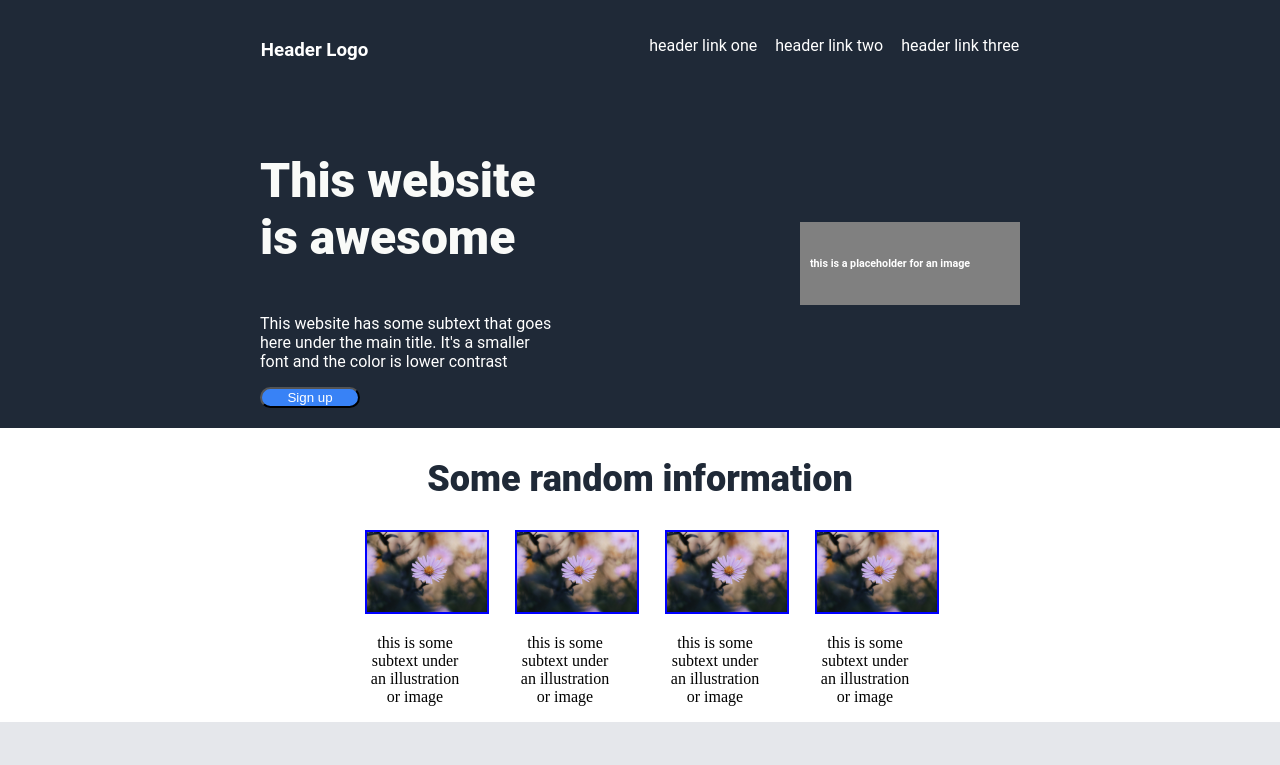
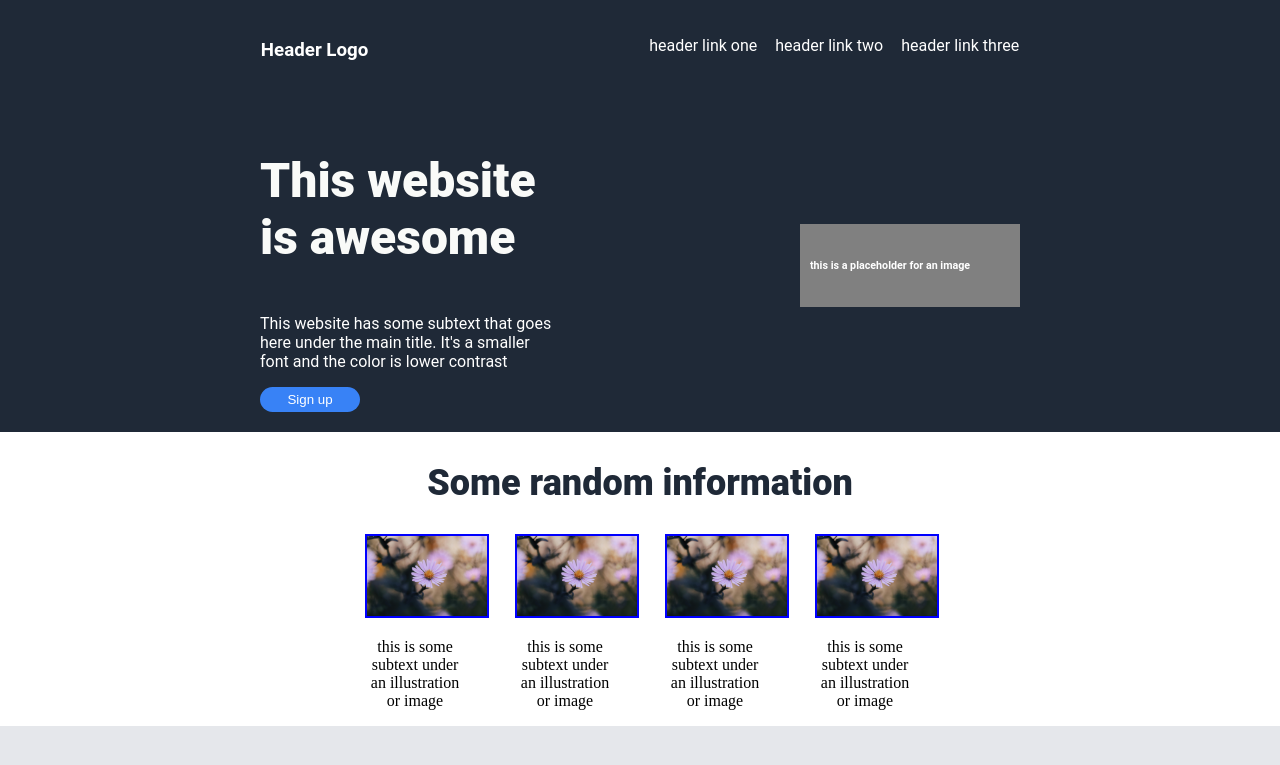
Before and after one commit to JetLaHEHE/landing-page, a plain HTML site: page index.html in a window 1280 px wide. Shown: the top 765 px of the page. Drawn offline with Linux system fonts and the light colour scheme.

Commit message:
Finished content button border color

```diff
--- a/style.css
+++ b/style.css
@@ -43,12 +43,14 @@ ul {
 }
 
 .button-content {
+    padding: 5px;
     border-radius: 15px;
     justify-content: center;
     display: flex;
     max-width: 100px;
     color: white;
     background-color: #3882F6;
+    border: 0px solid transparent;
 }
 
 span {
```
